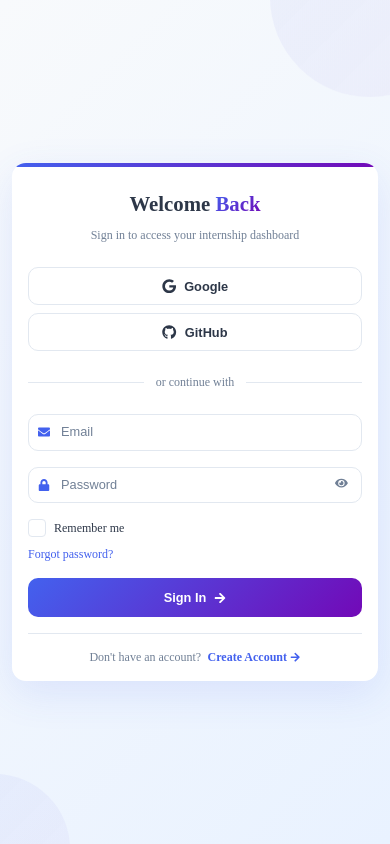
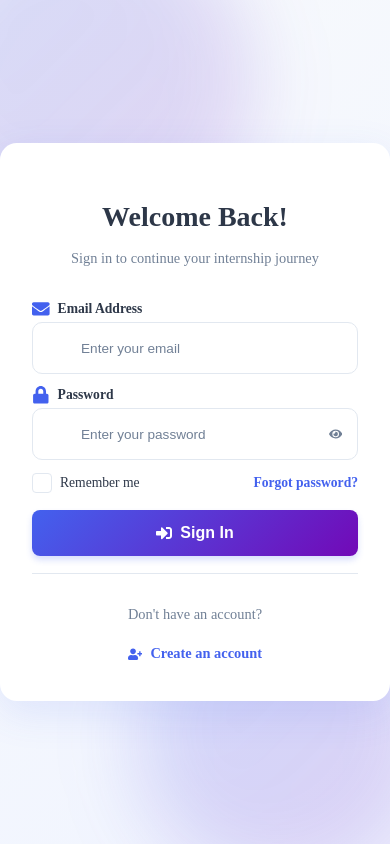
Before and after one commit to Nourhenebenothmen22/internship-management-system, a React (Vite) app in the folder frontend/: page /login in a window 390 px wide. Built offline with nearby package versions, Linux system fonts and the light colour scheme.

Commit message:
Enhance Login page UI and responsiveness

```diff
--- a/frontend/src/pages/Login/Login.css
+++ b/frontend/src/pages/Login/Login.css
@@ -1,4 +1,4 @@
-/* src/components/Login/Login.css - VERSION FINALE */
+/* src/components/Login/Login.css */
 :root {
   --primary-color: #4361ee;
   --primary-dark: #3a56d4;
@@ -6,238 +6,161 @@
   --accent-color: #06d6a0;
   --text-dark: #2d3748;
   --text-light: #718096;
+  --bg-light: #f8fafc;
   --white: #ffffff;
-  --bg-light: #f8fafc;
   --gray-light: #e2e8f0;
-  --error-color: #ef4444;
-  --success-color: #10b981;
-  --shadow: 0 4px 12px rgba(0, 0, 0, 0.05);
-  --shadow-lg: 0 12px 40px rgba(67, 97, 238, 0.12);
-  --transition: all 0.25s ease;
-}
-
-/* Reset global */
-body, html {
-  margin: 0;
-  padding: 0;
-  overflow: hidden;
+  --shadow: 0 4px 20px rgba(0, 0, 0, 0.08);
+  --shadow-lg: 0 20px 60px rgba(67, 97, 238, 0.15);
+  --transition: all 0.3s ease;
 }
 
 .login {
   height: 100vh;
-  background: linear-gradient(135deg, #f8fafc 0%, #e9f2ff 100%);
+  width: 100vw;
+  background: linear-gradient(135deg, #f8fafc 0%, #f0f4ff 100%);
   display: flex;
   align-items: center;
   justify-content: center;
-  position: fixed;
-  top: 0;
-  left: 0;
-  right: 0;
-  bottom: 0;
+  padding: 0;
+  position: relative;
   overflow: hidden;
 }
 
-/* Background minimal */
+/* Background Shapes */
 .login__bg-shape {
   position: absolute;
   border-radius: 50%;
-  background: linear-gradient(135deg, rgba(67, 97, 238, 0.06), rgba(114, 9, 183, 0.03));
-  animation: float 20s infinite ease-in-out;
+  background: linear-gradient(135deg, rgba(67, 97, 238, 0.2), rgba(114, 9, 183, 0.15));
+  /* Stronger visibility */
+  z-index: 1;
+  pointer-events: none;
+  filter: blur(40px);
+  /* Reduced blur for better definition */
 }
 
 .login__bg-shape--1 {
-  width: 200px;
-  height: 200px;
-  top: -100px;
-  right: -80px;
+  width: 40vh;
+  height: 40vh;
+  top: -10vh;
+  left: -10vh;
 }
 
 .login__bg-shape--2 {
-  width: 150px;
-  height: 150px;
-  bottom: -80px;
-  left: -80px;
-  animation-delay: 5s;
+  width: 35vh;
+  height: 35vh;
+  bottom: -5vh;
+  right: -5vh;
 }
 
-@keyframes float {
-  0%, 100% { transform: translateY(0); }
-  50% { transform: translateY(-8px); }
+/* Container */
+.login__container {
+  width: 90%;
+  max-width: 450px;
+  background: var(--white);
+  border-radius: 2vh;
+  box-shadow: var(--shadow-lg);
+  position: relative;
+  z-index: 2;
+  padding: 3vh 2rem;
+  animation: slideUp 0.3s ease-out;
+  display: flex;
+  flex-direction: column;
+  justify-content: center;
+  max-height: 100vh;
+  /* Relaxed from 95vh */
+  min-height: 60vh;
 }
 
-/* Container - Largeur augmentée */
-.login__container {
-  width: 100%;
-  height: 100%;
-  display: flex;
-  align-items: center;
-  justify-content: center;
-  position: relative;
-  z-index: 2;
+@keyframes slideUp {
+  from {
+    opacity: 0;
+    transform: translateY(20px);
+  }
+
+  to {
+    opacity: 1;
+    transform: translateY(0);
+  }
 }
 
-/* Right Panel - Padding ajusté */
-.login__right {
+/* Card */
+.login__card {
   width: 100%;
-  height: 100%;
-  padding: 1rem;
   display: flex;
-  align-items: center;
-  justify-content: center;
-}
-
-
-.login__card-wrapper {
-  width: 100%;
-  max-width: 500px; /* Largeur augmentée de 420px à 450px */
-  height: auto;
-  padding: 0.5rem; /* Padding augmenté */
-}
-
-/* Card - Padding ajusté */
-.login__card {
-  background: var(--white);
-  border-radius: 16px; /* Border-radius augmenté */
-  padding: 1.5rem; /* Padding augmenté */
-  box-shadow: var(--shadow-lg);
-  position: relative;
-  overflow: hidden;
-  min-width: 320px; /* Largeur minimale garantie */
-}
-
-.login__card::before {
-  content: '';
-  position: absolute;
-  top: 0;
-  left: 0;
-  right: 0;
-  height: 4px; /* Hauteur augmentée */
-  background: linear-gradient(135deg, var(--primary-color), var(--secondary-color));
+  flex-direction: column;
 }
 
 /* Header */
 .login__header {
   text-align: center;
-  margin-bottom: 1.5rem; /* Marge augmentée */
+  margin-bottom: 2vh;
 }
 
 .login__title {
-  font-size: 1.6rem; /* Taille légèrement augmentée */
+  font-size: 1.75rem;
   font-weight: 800;
   color: var(--text-dark);
-  margin-bottom: 0.25rem;
-  line-height: 1.1;
+  margin-bottom: 0.5vh;
+  line-height: 1.2;
 }
 
-.login__title-highlight {
+.login__title span {
+  color: var(--primary-color);
   background: linear-gradient(135deg, var(--primary-color), var(--secondary-color));
   -webkit-background-clip: text;
+  background-clip: text;
   -webkit-text-fill-color: transparent;
-  background-clip: text;
 }
 
 .login__subtitle {
   color: var(--text-light);
-  font-size: 0.8rem; /* Taille légèrement augmentée */
-  line-height: 1.3;
+  font-size: 0.9rem;
+  line-height: 1.4;
 }
 
-/* Quick Login - Largeur ajustée */
-.login__quick {
-  display: flex;
-  gap: 0.75rem; /* Gap augmenté */
-  margin-bottom: 1.5rem;
+/* Form */
+.login__form {
+  width: 100%;
 }
 
-.login__quick-btn {
-  flex: 1;
+/* Input Groups */
+.login__form-group {
+  margin-bottom: 1.5vh;
+  width: 100%;
+}
+
+.login__label {
   display: flex;
   align-items: center;
-  justify-content: center;
-  gap: 0.5rem; /* Gap augmenté */
-  padding: 0.75rem; /* Padding augmenté */
-  border: 1.5px solid var(--gray-light);
-  border-radius: 10px; /* Border-radius augmenté */
-  background: var(--white);
+  gap: 0.5rem;
   color: var(--text-dark);
   font-weight: 600;
-  font-size: 0.8rem; /* Taille légèrement augmentée */
-  cursor: pointer;
-  transition: var(--transition);
-  min-width: 120px; /* Largeur minimale pour les chips */
+  margin-bottom: 0.5vh;
+  font-size: 0.85rem;
 }
 
-.login__quick-btn:hover {
-  transform: translateY(-1px);
-  border-color: var(--primary-color);
+.login__label-icon {
   color: var(--primary-color);
-  box-shadow: var(--shadow);
+  font-size: 1.1rem;
 }
 
-.login__quick-icon {
-  font-size: 0.9rem; /* Taille augmentée */
+.login__input-wrapper {
+  position: relative;
+  width: 100%;
 }
 
-/* Divider */
-.login__divider {
-  display: flex;
-  align-items: center;
-  justify-content: center;
-  margin: 1.5rem 0; /* Marge augmentée */
-  position: relative;
-}
-
-.login__divider::before {
-  content: '';
-  position: absolute;
-  top: 50%;
-  left: 0;
-  right: 0;
-  height: 1px;
-  background: var(--gray-light);
-}
-
-.login__divider span {
-  background: var(--white);
-  padding: 0 0.75rem; /* Padding augmenté */
-  color: var(--text-light);
-  font-size: 0.75rem; /* Taille légèrement augmentée */
-  position: relative;
-  z-index: 1;
-}
-
-/* Form - Inputs mieux centrés */
-.login__form {
-  margin-bottom: 1rem;
-}
-
-.login__input-group {
-  position: relative;
-  margin-bottom: 1rem; /* Marge augmentée */
-  width: 100%; /* Largeur garantie */
-}
-
-.login__input-icon {
-  position: absolute;
-  left: 0.75rem; /* Position ajustée */
-  top: 50%;
-  transform: translateY(-50%);
-  color: var(--primary-color);
-  font-size: 0.8rem; /* Taille augmentée */
-  z-index: 2;
-}
-
-/* Input - Largeur réduite et centrée */
+/* Input */
 .login__input {
   width: 100%;
-  padding: 0.75rem 0.75rem 0.75rem 2.25rem; /* Padding ajusté */
+  box-sizing: border-box;
+  padding: 1rem 1.2rem 1rem 3rem;
   border: 1.5px solid var(--gray-light);
-  border-radius: 10px; /* Border-radius augmenté */
-  font-size: 0.8rem; /* Taille légèrement augmentée */
+  border-radius: 10px;
+  font-size: 1rem;
   color: var(--text-dark);
+  transition: var(--transition);
   background: var(--white);
-  transition: var(--transition);
-  box-sizing: border-box; /* Important pour le padding */
+  height: auto;
 }
 
 .login__input:focus {
@@ -248,117 +171,113 @@ body, html {
 
 .login__input::placeholder {
   color: var(--text-light);
-  font-size: 0.8rem; /* Taille légèrement augmentée */
+  font-size: 0.85rem;
 }
 
 .login__password-toggle {
   position: absolute;
-  right: 0.75rem; /* Position ajustée */
+  right: 1rem;
   top: 50%;
   transform: translateY(-50%);
   background: none;
   border: none;
   color: var(--text-light);
   cursor: pointer;
-  padding: 0.15rem;
-  font-size: 0.8rem; /* Taille augmentée */
+  padding: 0;
+  display: flex;
+  align-items: center;
+  justify-content: center;
   transition: var(--transition);
-  z-index: 2;
 }
 
 .login__password-toggle:hover {
   color: var(--primary-color);
 }
 
-/* Options - Meilleure visibilité */
+/* Options */
 .login__options {
   display: flex;
   justify-content: space-between;
   align-items: center;
-  margin: 1rem 0; /* Marge augmentée */
-  flex-wrap: wrap;
-  gap: 0.5rem; /* Gap augmenté */
+  margin-bottom: 2vh;
+  width: 100%;
 }
 
 .login__checkbox {
   display: flex;
   align-items: center;
-  gap: 0.5rem; /* Gap augmenté */
+  gap: 0.5rem;
   cursor: pointer;
-  position: relative;
 }
 
 .login__checkbox input {
-  position: absolute;
-  opacity: 0;
-  cursor: pointer;
+  display: none;
 }
 
-.login__checkmark {
-  width: 16px; /* Taille augmentée */
-  height: 16px;
+.login__checkbox-custom {
+  width: 18px;
+  height: 18px;
   border: 1.5px solid var(--gray-light);
-  border-radius: 4px; /* Border-radius augmenté */
+  border-radius: 4px;
   display: flex;
   align-items: center;
   justify-content: center;
   transition: var(--transition);
-  flex-shrink: 0;
+  background: var(--white);
 }
 
-.login__checkbox input:checked ~ .login__checkmark {
-  background: linear-gradient(135deg, var(--primary-color), var(--secondary-color));
+.login__checkbox input:checked~.login__checkbox-custom {
+  background: var(--primary-color);
   border-color: var(--primary-color);
 }
 
-.login__checkbox input:checked ~ .login__checkmark::after {
+.login__checkbox input:checked~.login__checkbox-custom::after {
   content: '✓';
   color: var(--white);
-  font-size: 0.65rem; /* Taille augmentée */
-  font-weight: 600;
+  font-size: 0.7rem;
+  font-weight: 700;
 }
 
 .login__checkbox-text {
-  font-size: 0.75rem; /* Taille légèrement augmentée */
   color: var(--text-dark);
+  font-size: 0.85rem;
 }
 
 .login__forgot {
   color: var(--primary-color);
   text-decoration: none;
-  font-size: 0.75rem; /* Taille légèrement augmentée */
-  font-weight: 500;
+  font-size: 0.85rem;
+  font-weight: 600;
   transition: var(--transition);
-  white-space: nowrap;
 }
 
 .login__forgot:hover {
-  color: var(--primary-dark);
   text-decoration: underline;
 }
 
 /* Submit Button */
 .login__submit {
   width: 100%;
-  padding: 0.85rem; /* Padding augmenté */
+  padding: 0.9rem;
   background: linear-gradient(135deg, var(--primary-color), var(--secondary-color));
   color: var(--white);
   border: none;
-  border-radius: 10px; /* Border-radius augmenté */
-  font-size: 0.85rem; /* Taille légèrement augmentée */
-  font-weight: 700;
+  border-radius: 8px;
+  font-size: 1rem;
+  font-weight: 600;
   cursor: pointer;
   display: flex;
   align-items: center;
   justify-content: center;
-  gap: 0.5rem; /* Gap augmenté */
+  gap: 0.5rem;
   transition: var(--transition);
-  margin-top: 0.75rem;
+  margin-bottom: 2vh;
+  box-shadow: 0 4px 6px rgba(67, 97, 238, 0.2);
 }
 
 .login__submit:hover:not(:disabled) {
-  transform: translateY(-1px);
-  box-shadow: var(--shadow-lg);
+  transform: translateY(-2px);
+  box-shadow: 0 6px 12px rgba(67, 97, 238, 0.3);
 }
 
 .login__submit--loading {
@@ -366,182 +285,111 @@ body, html {
   cursor: not-allowed;
 }
 
-.login__submit-icon {
-  font-size: 0.75rem; /* Taille augmentée */
-  transition: transform 0.3s ease;
-}
-
-.login__submit:hover .login__submit-icon {
-  transform: translateX(3px);
-}
-
 .login__spinner {
-  width: 16px; /* Taille augmentée */
-  height: 16px;
-  border: 2px solid var(--white);
-  border-top-color: transparent;
+  width: 20px;
+  height: 20px;
+  border: 2px solid rgba(255, 255, 255, 0.3);
+  border-top-color: var(--white);
   border-radius: 50%;
   animation: spin 0.8s linear infinite;
 }
 
 @keyframes spin {
-  to { transform: rotate(360deg); }
+  to {
+    transform: rotate(360deg);
+  }
 }
 
-/* Sign Up Link - Meilleure visibilité */
-.login__signup {
+/* Footer */
+.login__footer {
   text-align: center;
-  padding-top: 1rem; /* Padding augmenté */
+  padding-top: 2vh;
   border-top: 1px solid var(--gray-light);
+  width: 100%;
   display: flex;
+  flex-direction: column;
   align-items: center;
-  justify-content: center;
-  gap: 0.4rem; /* Gap augmenté */
-  margin-top: 1rem;
+  gap: 1vh;
 }
 
-.login__signup-text {
+.login__footer-text {
   color: var(--text-light);
-  font-size: 0.75rem; /* Taille légèrement augmentée */
+  font-size: 0.9rem;
 }
 
-.login__signup-link {
+.login__register-link {
+  display: inline-flex;
+  align-items: center;
+  gap: 0.5rem;
   color: var(--primary-color);
   text-decoration: none;
   font-weight: 700;
-  font-size: 0.75rem; /* Taille légèrement augmentée */
-  display: inline-flex;
-  align-items: center;
-  gap: 0.2rem; /* Gap augmenté */
+  font-size: 0.9rem;
   transition: var(--transition);
 }
 
-.login__signup-link:hover {
+.login__register-link:hover {
   color: var(--primary-dark);
-  text-decoration: underline;
 }
 
-.login__signup-icon {
-  font-size: 0.65rem; /* Taille augmentée */
-  transition: transform 0.3s ease;
-}
-
-.login__signup-link:hover .login__signup-icon {
-  transform: translateX(3px);
-}
-
-/* Responsive Design */
-@media (max-width: 768px) {
-  .login__right {
-    padding: 0.75rem;
-  }
-
-  .login__card-wrapper {
-    max-width: 420px; /* Légèrement réduit pour mobile */
-    padding: 0.25rem;
-  }
-
-  .login__card {
-    padding: 1.25rem;
-    border-radius: 14px;
-    min-width: 280px; /* Ajusté pour mobile */
-  }
-
-  .login__title {
-    font-size: 1.4rem;
-  }
-
-  .login__quick {
-    flex-direction: column;
-    gap: 0.5rem;
-  }
-
-  .login__quick-btn {
-    padding: 0.65rem;
-    min-width: auto; /* Auto pour mobile */
-  }
-
-  .login__options {
-    flex-direction: column;
-    align-items: flex-start;
-    gap: 0.6rem;
+/* --- RESPONSIVE SCALING FOR HEIGHT --- */
+@media (max-height: 700px) {
+  .login__container {
+    zoom: 0.95;
+    transform: scale(0.95);
   }
 }
 
-@media (max-width: 480px) {
-  .login__right {
-    padding: 0.5rem;
+@media (max-height: 600px) {
+  .login__container {
+    zoom: 0.9;
+    /* Increased from 0.85 */
+    transform: scale(0.9);
   }
 
-  .login__card {
-    padding: 1rem;
-    min-width: 250px; /* Ajusté pour très petits écrans */
+  .login__bg-shape {
+    opacity: 0.5;
+  }
+}
+
+@media (max-height: 500px) {
+  .login__container {
+    zoom: 0.8;
+    /* Increased from 0.75 */
+    transform: scale(0.8);
+  }
+}
+
+/* Dark Mode Support */
+@media (prefers-color-scheme: dark) {
+  :root {
+    --text-dark: #e2e8f0;
+    --text-light: #94a3b8;
+    --white: #1e293b;
+    --bg-light: #0f172a;
+    --gray-light: #334155;
   }
 
-  .login__title {
-    font-size: 1.3rem;
+  .login {
+    background: linear-gradient(135deg, #0f172a 0%, #1e1b4b 100%);
   }
 
-  .login__subtitle {
-    font-size: 0.75rem;
+  .login__container {
+    background: var(--white);
+    box-shadow: 0 10px 25px rgba(0, 0, 0, 0.2);
   }
 
   .login__input {
-    padding: 0.65rem 0.65rem 0.65rem 2rem;
-    font-size: 0.75rem;
+    background: var(--bg-light);
+    border-color: var(--gray-light);
+    color: var(--text-dark);
   }
 
-  .login__input-icon {
-    left: 0.65rem;
-    font-size: 0.75rem;
+  .login__input:focus {
+    background: var(--white);
   }
 
-  .login__submit {
-    padding: 0.75rem;
-    font-size: 0.8rem;
+  .login__checkbox-custom {
+    background: var(--bg-light);
   }
 }
-
-/* Pour les très petits écrans */
-@media (max-height: 600px) {
-  .login__card {
-    padding: 1rem;
-  }
-
-  .login__header {
-    margin-bottom: 1rem;
-  }
-
-  .login__form {
-    margin-bottom: 0.75rem;
-  }
-
-  .login__input-group {
-    margin-bottom: 0.75rem;
-  }
-
-  .login__options {
-    margin: 0.75rem 0;
-  }
-
-  .login__signup {
-    padding-top: 0.75rem;
-    margin-top: 0.75rem;
-  }
-}
-
-/* Empêcher totalement le scroll */
-.login__card-wrapper,
-.login__right,
-.login__container,
-.login {
-  -ms-overflow-style: none;
-  scrollbar-width: none;
-}
-
-.login__card-wrapper::-webkit-scrollbar,
-.login__right::-webkit-scrollbar,
-.login__container::-webkit-scrollbar,
-.login::-webkit-scrollbar {
-  display: none;
-}
--- a/frontend/src/pages/Login/Login.jsx
+++ b/frontend/src/pages/Login/Login.jsx
@@ -1,6 +1,6 @@
 import React, { useState } from 'react';
 import { Link, useNavigate } from 'react-router-dom';
-import { FaEnvelope, FaLock, FaSignInAlt, FaUserPlus, FaGoogle, FaGithub, FaEye, FaEyeSlash, FaArrowRight, FaRocket, FaCheckCircle } from 'react-icons/fa';
+import { FaEnvelope, FaLock, FaSignInAlt, FaUserPlus, FaGoogle, FaGithub, FaEye, FaEyeSlash } from 'react-icons/fa';
 import './Login.css';
 
 const Login = () => {
@@ -23,17 +23,10 @@ const Login = () => {
 
   const handleSubmit = (e) => {
     e.preventDefault();
-    setIsLoading(true);
-
-    setTimeout(() => {
-      console.log('Login attempt:', formData);
-      setIsLoading(false);
-      navigate('/dashboard');
-    }, 1500);
   };
 
-  const handleSocialLogin = (provider) => {
-    console.log(`Login with ${provider}`);
+  const handleSocialLogin = () => {
+
   };
 
   return (
@@ -45,66 +38,46 @@ const Login = () => {
       <div className="login__container">
         {/* Right Panel - Login Form */}
         <div className="login__right">
-          <div className="login__card-wrapper">
           <div className="login__card">
             <div className="login__header">
-                <h1 className="login__title">
-                  Welcome <span className="login__title-highlight">Back</span>
-                </h1>
+              <h1 className="login__title">Welcome Back!</h1>
               <p className="login__subtitle">
-                  Sign in to access your internship dashboard
+                Sign in to continue your internship journey
               </p>
-              </div>
-
-              {/* Quick Login Buttons */}
-              <div className="login__quick">
-                <button
-                  className="login__quick-btn login__quick-btn--google"
-                  onClick={() => handleSocialLogin('google')}
-                  type="button"
-                >
-                  <FaGoogle className="login__quick-icon" />
-                  <span>Google</span>
-                </button>
-
-                <button
-                  className="login__quick-btn login__quick-btn--github"
-                  onClick={() => handleSocialLogin('github')}
-                  type="button"
-                >
-                  <FaGithub className="login__quick-icon" />
-                  <span>GitHub</span>
-                </button>
-              </div>
-
-              {/* Divider */}
-              <div className="login__divider">
-                <span>or continue with</span>
             </div>
 
             {/* Login Form */}
             <form className="login__form" onSubmit={handleSubmit}>
-                <div className="login__input-group">
-                  <FaEnvelope className="login__input-icon" />
+              <div className="login__form-group">
+                <label className="login__label">
+                  <FaEnvelope className="login__label-icon" />
+                  <span>Email Address</span>
+                </label>
+                <div className="login__input-wrapper">
                   <input
                     type="email"
                     name="email"
                     value={formData.email}
                     onChange={handleChange}
-                    placeholder="Email"
+                    placeholder="Enter your email"
                     className="login__input"
                     required
                   />
                 </div>
+              </div>
 
-                <div className="login__input-group">
-                  <FaLock className="login__input-icon" />
+              <div className="login__form-group">
+                <label className="login__label">
+                  <FaLock className="login__label-icon" />
+                  <span>Password</span>
+                </label>
+                <div className="login__input-wrapper">
                   <input
                     type={showPassword ? "text" : "password"}
                     name="password"
                     value={formData.password}
                     onChange={handleChange}
-                    placeholder="Password"
+                    placeholder="Enter your password"
                     className="login__input"
                     required
                   />
@@ -116,8 +89,9 @@ const Login = () => {
                     {showPassword ? <FaEyeSlash /> : <FaEye />}
                   </button>
                 </div>
+              </div>
 
-                {/* Options */}
+              {/* Remember Me & Forgot Password */}
               <div className="login__options">
                 <label className="login__checkbox">
                   <input
@@ -125,7 +99,7 @@ const Login = () => {
                     checked={rememberMe}
                     onChange={() => setRememberMe(!rememberMe)}
                   />
-                    <span className="login__checkmark"></span>
+                  <span className="login__checkbox-custom"></span>
                   <span className="login__checkbox-text">Remember me</span>
                 </label>
 
@@ -144,21 +118,23 @@ const Login = () => {
                   <span className="login__spinner"></span>
                 ) : (
                   <>
+                    <FaSignInAlt className="login__submit-icon" />
                     <span>Sign In</span>
-                      <FaArrowRight className="login__submit-icon" />
                   </>
                 )}
               </button>
+
             </form>
 
             {/* Sign Up Link */}
-              <div className="login__signup">
-                <span className="login__signup-text">Don't have an account?</span>
-                <Link to="/register" className="login__signup-link">
-                  Create Account
-                  <FaArrowRight className="login__signup-icon" />
+            <div className="login__footer">
+              <p className="login__footer-text">
+                Don't have an account?
+              </p>
+              <Link to="/register" className="login__register-link">
+                <FaUserPlus className="login__register-icon" />
+                <span>Create an account</span>
               </Link>
-              </div>
             </div>
           </div>
         </div>
```
Lines whose indentation alone changed are shown as unchanged.
